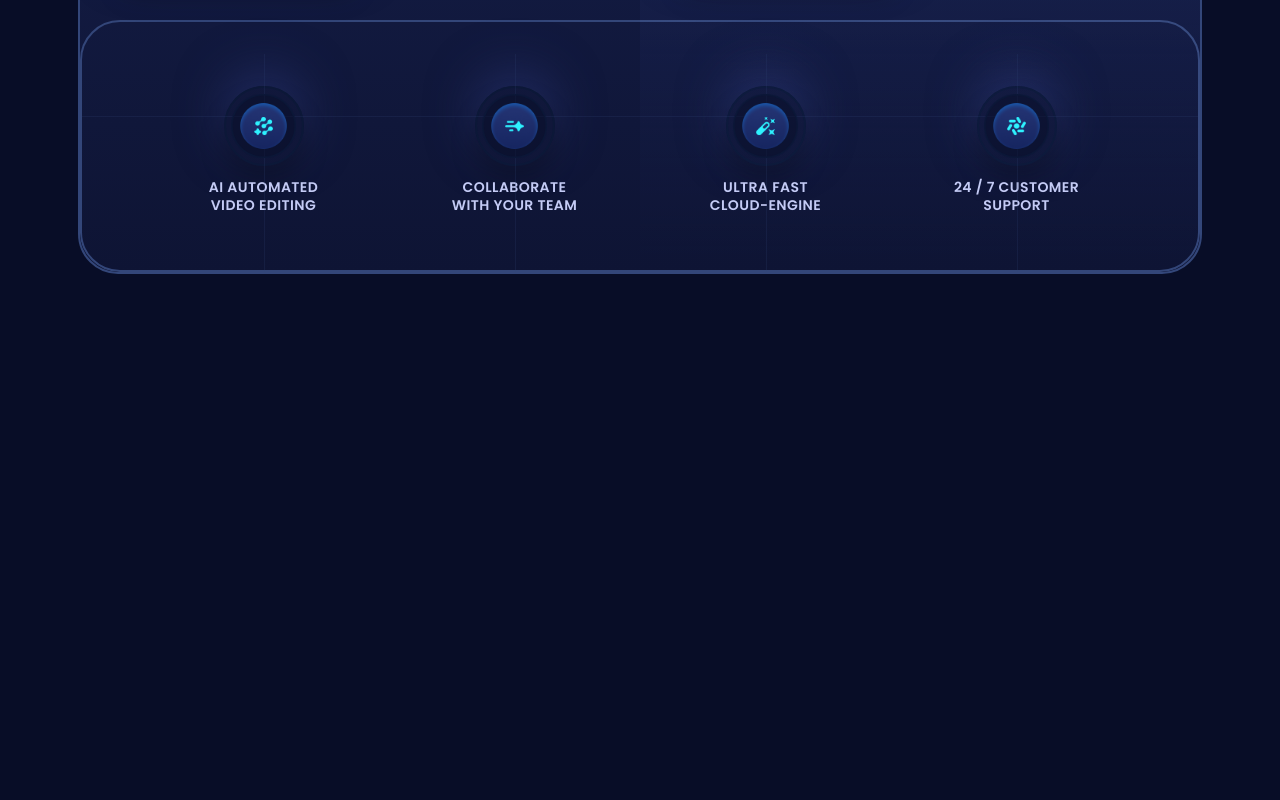
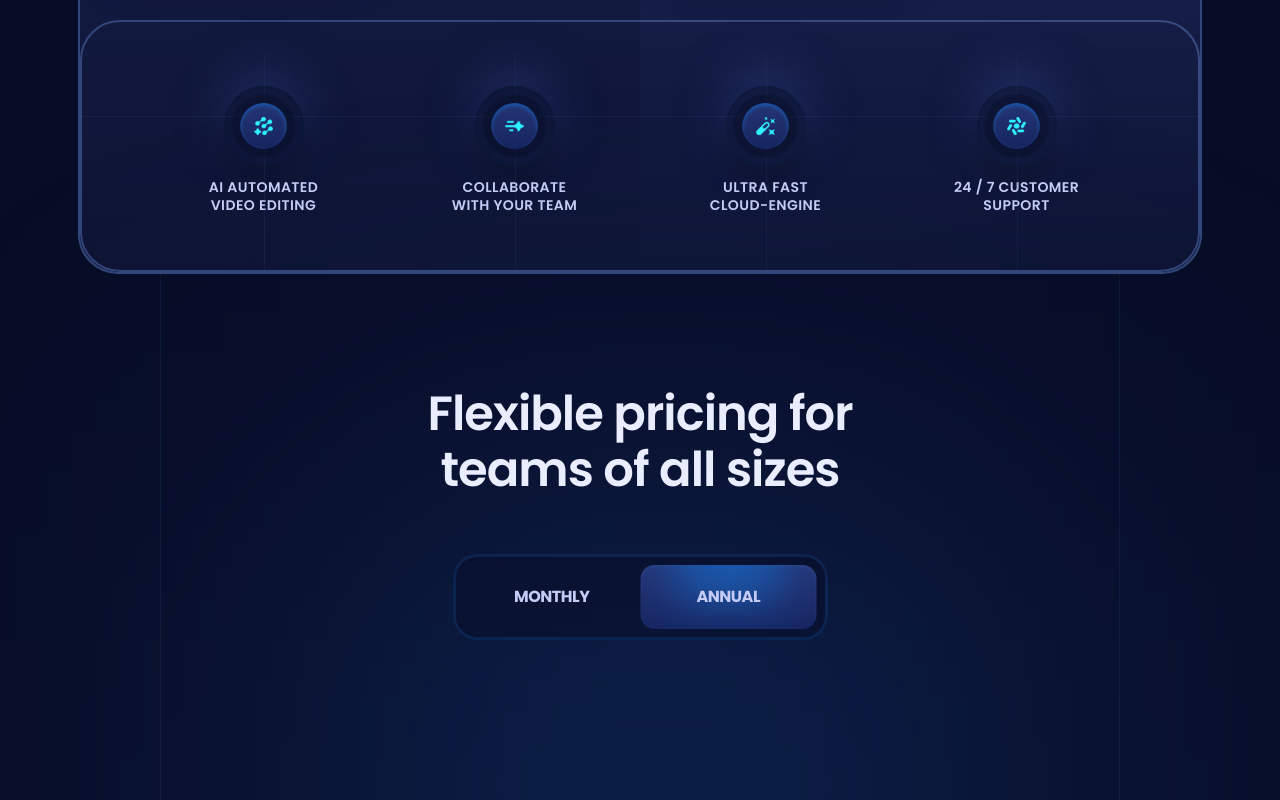
Before and after one commit to sawzwe/avota_landing_demo, a React (Vite) app: page / in a window 1280 px wide. Shown: the part 1530-2330 px from the top of the page. Before the commit the page ends 1804 px from the top, so only its background shows below. Built offline with nearby package versions, Linux system fonts and the light colour scheme.

Commit message:
Feat: Pricing comp added; tab switch

```diff
--- a/public/translations/en/global.json
+++ b/public/translations/en/global.json
@@ -23,5 +23,10 @@
     "data_security_description": "Your data security is our priority. With state-of-the-art encryption and robust privacy controls, Xora helps keeps your information secure and locked up tighter than Fort Knox.",
     "watch_the_demo": "Watch the demo",
     "read_docs": "Read the docs"
+  },
+  "pricing": {
+    "flexible_pricing_for_teams": "Flexible pricing for teams of all sizes",
+    "monthly": "monthly",
+    "annual": "annual"
   }
 }
--- a/src/App.tsx
+++ b/src/App.tsx
@@ -1,12 +1,14 @@
 import Header from "./sections/Header";
 import Hero from "./sections/Hero";
 import Features from "./sections/Features";
+import Pricing from "./sections/Pricing";
 const App = () => {
   return (
     <main className="overflow-hidden">
       <Header />
       <Hero />
       <Features />
+      <Pricing />
     </main>
   );
 };
--- /dev/null
+++ b/src/sections/Pricing.tsx
@@ -0,0 +1,44 @@
+import { Element } from "react-scroll";
+import { useState } from "react";
+import clsx from "clsx";
+import { useTranslation } from "react-i18next";
+
+const Pricing = () => {
+  const [onMonthly, setOnMonthly] = useState<boolean>(false);
+  const { t } = useTranslation("global");
+  return (
+    <section>
+      <Element name="pricing">
+        <div className="container">
+          <div className="max-w-960 pricing-head_before relative mx-auto border-l border-r border-s2 bg-s1/50 pb-40 pt-28 max-xl:max-w-4xl max-lg:border-none max-md:pb-32 max-md:pt-16">
+            <h3 className="h3 max-lg:h4 max-md:h5 z-3 relative mx-auto mb-14 max-w-lg text-center text-p4 max-md:mb-11 max-sm:max-w-sm">
+              {t("pricing.flexible_pricing_for_teams")}
+            </h3>
+            <div className="relative z-4 mx-auto flex w-[375px] rounded-3xl border-[3px] border-s4/25 bg-s1/50 p-2 backdrop-blur-[6px]">
+              <button
+                className={clsx("pricing-head_btn", onMonthly && "text-p4")}
+                onClick={() => setOnMonthly(true)}
+              >
+                {t("pricing.monthly")}
+              </button>
+              <button
+                className={clsx("pricing-head_btn", !onMonthly && "text-p4")}
+                onClick={() => setOnMonthly(false)}
+              >
+                {t("pricing.annual")}
+              </button>
+              <div
+                className={clsx(
+                  "g4 rounded-14 before:h-100 pricing-head_btn_before absolute left-2 top-2 h-[calc(100%-16px)] w-[calc(50%-8px)] overflow-hidden shadow-400 transition-transform duration-500",
+                  !onMonthly && "translate-x-full",
+                )}
+              />
+            </div>
+          </div>
+        </div>
+      </Element>
+    </section>
+  );
+};
+
+export default Pricing;
```
